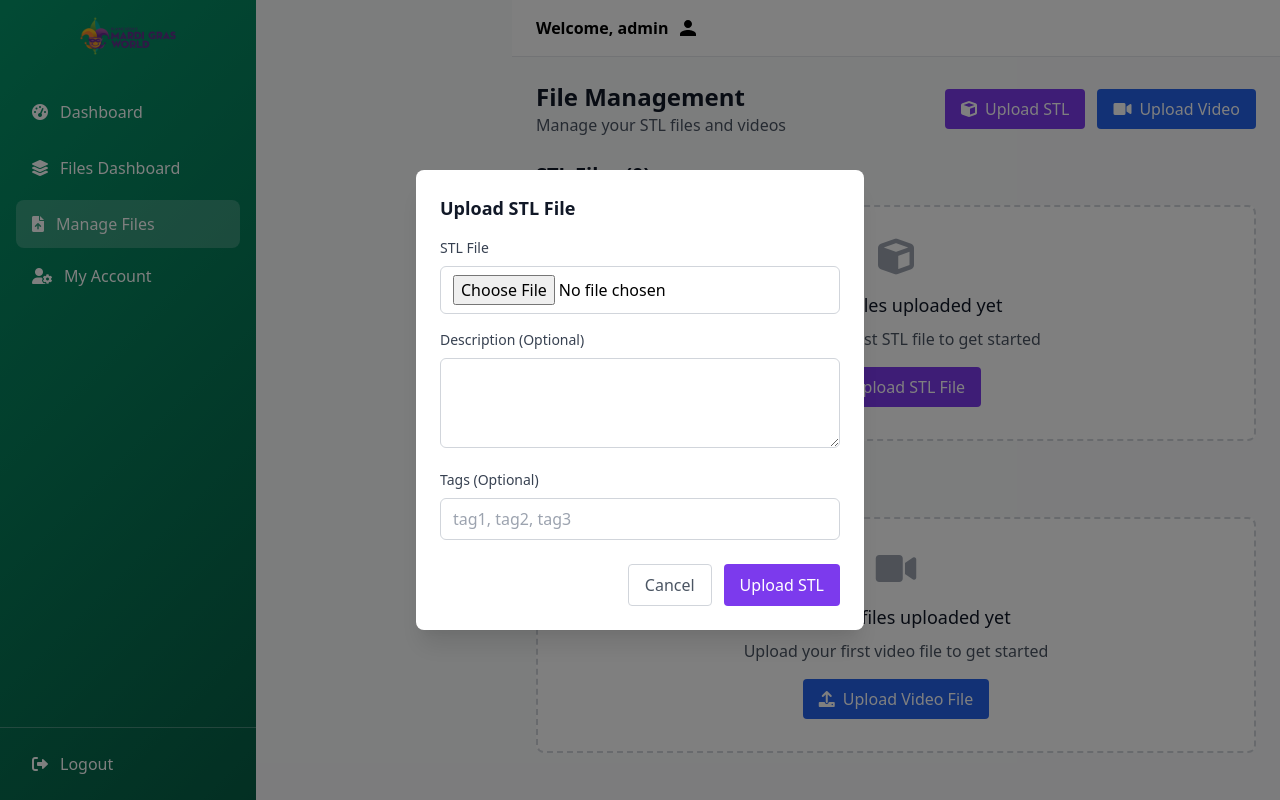
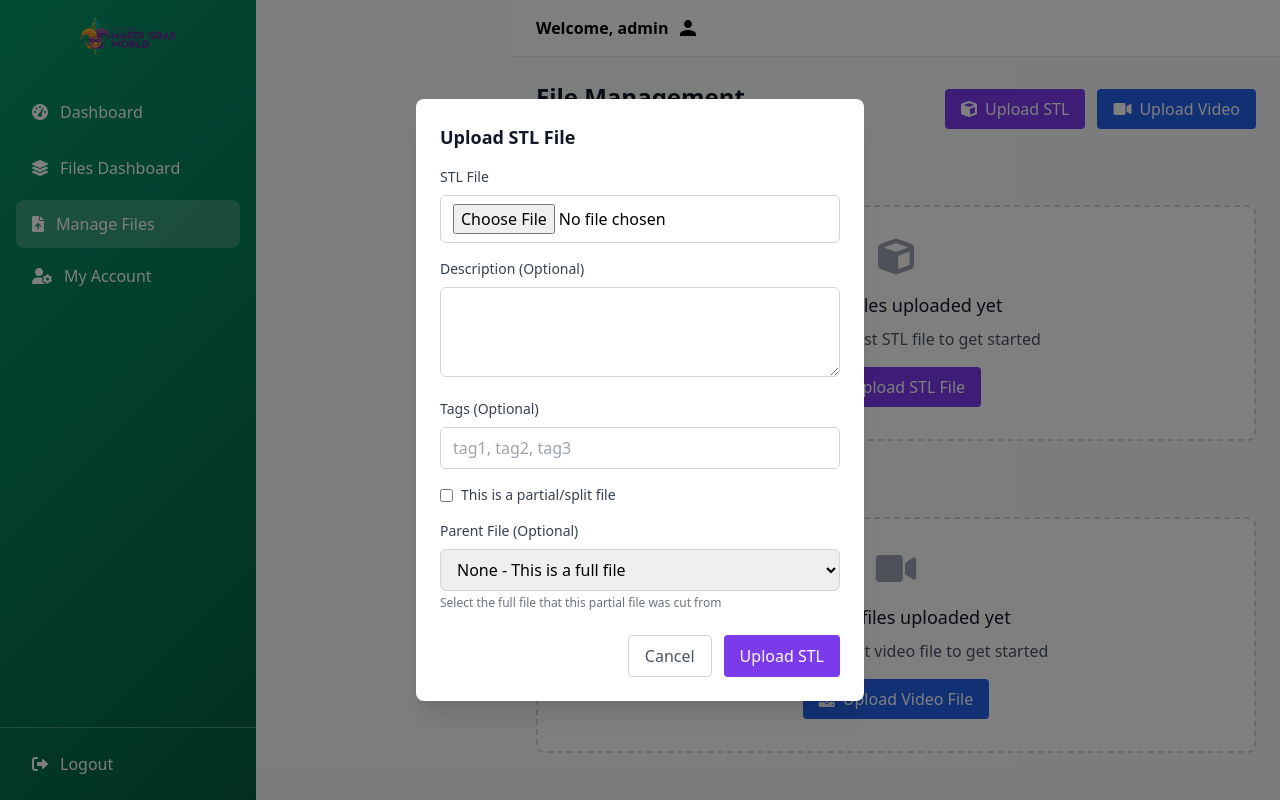
Before and after one commit to connorpage1/mgw-api, a Flask app: page /admin/files in a window 1280 px wide, after a click on "Upload STL". Run offline with Flask 3, Linux system fonts and the light colour scheme; a user stored in the database is signed in; some libraries are stand-ins or nearby versions.

Commit message:
Add parent child relationships, screenshots, etc

```diff
--- a/app.py
+++ b/app.py
@@ -372,15 +372,38 @@ class STLFile(db.Model):
     # User who uploaded the file
     uploaded_by = db.Column(db.Integer, db.ForeignKey('users.id'), nullable=False)
 
+    # Parent-child file relationships
+    parent_file_id = db.Column(db.String(36), db.ForeignKey('stl_files.id'), nullable=True)
+    is_partial = db.Column(db.Boolean, default=False)
+
+    # Screenshot for quick preview
+    screenshot_s3_key = db.Column(db.String(255), nullable=True)  # S3 key for screenshot image
+
     # Relationships
     videos = db.relationship('VideoFile', backref='stl_file', lazy=True, cascade='all, delete-orphan')
     uploader = db.relationship('User', backref='uploaded_stl_files')
+    parent_file = db.relationship('STLFile', remote_side=[id], backref='child_files')
 
     # Display flags
     is_featured = db.Column(db.Boolean, default=False)  # For tourist display
 
     def __repr__(self):
         return f'<STLFile {self.original_filename}>'
+
+    def get_screenshot_url(self):
+        """Generate presigned URL for screenshot if it exists"""
+        if not self.screenshot_s3_key or not s3_client:
+            return None
+
+        try:
+            return s3_client.generate_presigned_url(
+                'get_object',
+                Params={'Bucket': app.config['S3_BUCKET'], 'Key': self.screenshot_s3_key},
+                ExpiresIn=86400  # 24 hours
+            )
+        except Exception as e:
+            logger.error(f"Error generating screenshot URL: {e}")
+            return None
 
     def to_dict(self):
         return {
@@ -393,7 +416,12 @@ class STLFile(db.Model):
             'description': self.description,
             'tags': self.tags.split(',') if self.tags else [],
             'is_featured': self.is_featured,
-            'uploaded_by': self.uploader.email if self.uploader else None
+            'uploaded_by': self.uploader.email if self.uploader else None,
+            'is_partial': self.is_partial,
+            'parent_file_id': self.parent_file_id,
+            'parent_file': self.parent_file.original_filename if self.parent_file else None,
+            'child_files': [{'id': child.id, 'filename': child.original_filename} for child in self.child_files],
+            'screenshot_url': self.get_screenshot_url()
         }
 
 class VideoFile(db.Model):
@@ -528,6 +556,100 @@ def save_local_file(file_obj, local_path):
     except Exception as e:
         logger.error(f"Error saving file locally: {e}")
         return False
+
+def generate_stl_screenshot(stl_file_id, stl_s3_key=None, stl_local_path=None):
+    """Generate screenshot by calling pixie-viewer-v2 service"""
+    try:
+        import requests
+        import tempfile
+        import io
+
+        # Determine the STL file URL for pixie-viewer
+        if stl_s3_key and s3_client:
+            # Generate presigned URL for STL file
+            stl_url = s3_client.generate_presigned_url(
+                'get_object',
+                Params={'Bucket': app.config['S3_BUCKET'], 'Key': stl_s3_key},
+                ExpiresIn=3600  # 1 hour
+            )
+        elif stl_local_path:
+            # For local files, we'd need to serve them temporarily
+            # This is more complex and would require a local web server
+            logger.warning("Screenshot generation from local files not yet implemented")
+            return None
+        else:
+            logger.error("No valid STL source for screenshot generation")
+            return None
+
+        # Call screenshot generation service
+        # For now, we'll create a placeholder implementation
+        # You would call a headless browser service or pixie-viewer API
+        screenshot_data = generate_screenshot_via_headless_browser(stl_url)
+
+        if screenshot_data:
+            # Upload screenshot to S3
+            timestamp = datetime.utcnow().strftime('%Y%m%d_%H%M%S')
+            screenshot_s3_key = f"screenshots/{timestamp}_{stl_file_id}.png"
+
+            # Upload screenshot to S3
+            screenshot_file = io.BytesIO(screenshot_data)
+            if upload_to_s3(screenshot_file, screenshot_s3_key):
+                return screenshot_s3_key
+
+        return None
+
+    except Exception as e:
+        logger.error(f"Error generating screenshot: {e}")
+        return None
+
+def generate_screenshot_via_headless_browser(stl_url):
+    """Generate screenshot using pixie-v2 screenshot service"""
+    try:
+        import requests
+        import base64
+
+        # Call pixie-v2 screenshot service
+        screenshot_service_url = os.environ.get(
+            'PIXIE_SCREENSHOT_URL',
+            'http://localhost:3000/api/screenshot'
+        )
+
+        logger.info(f"Requesting screenshot from pixie-v2 service for: {stl_url}")
+
+        # Make request to screenshot service
+        response = requests.post(
+            screenshot_service_url,
+            json={"stl_url": stl_url},
+            timeout=60  # Allow up to 60 seconds for screenshot generation
+        )
+
+        if response.status_code == 200:
+            data = response.json()
+            if data.get('success') and data.get('screenshot'):
+                # Decode base64 screenshot
+                screenshot_bytes = base64.b64decode(data['screenshot'])
+                logger.info(f"Successfully generated screenshot ({len(screenshot_bytes)} bytes)")
+                return screenshot_bytes
+            else:
+                logger.error(f"Screenshot service returned error: {data.get('error', 'Unknown error')}")
+        else:
+            logger.error(f"Screenshot service HTTP error: {response.status_code} - {response.text}")
+
+        return None
+
+    except requests.exceptions.Timeout:
+        logger.error("Screenshot generation timed out (60s limit)")
+        return None
+    except requests.exceptions.ConnectionError:
+        service_url = screenshot_service_url.replace('/api/screenshot', '')
+        logger.error(f"Could not connect to screenshot service at {service_url}. Check PIXIE_SCREENSHOT_URL environment variable.")
+        return None
+    except ImportError:
+        logger.error("requests library not available for screenshot generation")
+        return None
+    except Exception as e:
+        logger.error(f"Error in headless browser screenshot: {e}")
+        return None
 
 def generate_presigned_url(s3_key, expiration=3600):
     """Generate presigned URL for S3 object"""
@@ -1807,6 +1929,10 @@ def upload_stl():
         flash('Failed to upload file', 'error')
         return redirect(url_for('admin_files_list'))
 
+    # Handle parent file relationship
+    parent_file_id = request.form.get('parent_file_id')
+    is_partial = request.form.get('is_partial') == 'true'
+
     # Save to database
     try:
         stl_file = STLFile(
@@ -1817,10 +1943,37 @@ def upload_stl():
             file_size=file_size,
             description=request.form.get('description', ''),
             tags=request.form.get('tags', ''),
-            uploaded_by=current_user.id
+            uploaded_by=current_user.id,
+            parent_file_id=parent_file_id if parent_file_id else None,
+            is_partial=is_partial
         )
         db.session.add(stl_file)
         db.session.commit()
+
+        # Generate screenshot asynchronously (in background)
+        # Use threading to not block the upload response
+        import threading
+
+        def generate_screenshot_async():
+            try:
+                screenshot_s3_key = generate_stl_screenshot(file_id, stored_s3_key, stored_local_path)
+                if screenshot_s3_key:
+                    # Update database in a new session
+                    with app.app_context():
+                        stl_file_update = STLFile.query.get(file_id)
+                        if stl_file_update:
+                            stl_file_update.screenshot_s3_key = screenshot_s3_key
+                            db.session.commit()
+                            logger.info(f"Screenshot generated for STL file {file_id}: {screenshot_s3_key}")
+                else:
+                    logger.warning(f"Failed to generate screenshot for STL file {file_id}")
+            except Exception as e:
+                logger.error(f"Error generating screenshot for STL file {file_id}: {e}")
+
+        # Start screenshot generation in background thread
+        screenshot_thread = threading.Thread(target=generate_screenshot_async)
+        screenshot_thread.daemon = True
+        screenshot_thread.start()
 
         log_file_upload(original_filename, 'stl', file_size, current_user.id, True)
         flash(f'STL file "{original_filename}" uploaded successfully', 'success')
@@ -2152,7 +2305,8 @@ def pixie_api_featured():
             'view_count': featured_file.view_count or 0,
             'description': featured_file.description or '',
             'tags': featured_file.tags.split(',') if featured_file.tags else [],
-            'download_url': download_url
+            'download_url': download_url,
+            'screenshot_url': featured_file.get_screenshot_url()
         }
 
         # Update view count
@@ -2197,9 +2351,12 @@ def pixie_api_past_projects():
                     'size': file.file_size,
                     'upload_date': file.upload_timestamp.isoformat(),
                     'download_url': download_url,
+                    'screenshot_url': file.get_screenshot_url(),
                     'tags': file.tags.split(',') if file.tags else [],
                     'view_count': file.view_count,
-                    'is_featured': file.is_featured
+                    'is_featured': file.is_featured,
+                    'is_partial': file.is_partial,
+                    'parent_file_id': file.parent_file_id
                 })
 
         return jsonify({'projects': projects})
--- a/templates/admin/files_list.html
+++ b/templates/admin/files_list.html
@@ -32,6 +32,7 @@
                 <thead class="bg-gray-50">
                     <tr>
                         <th class="px-6 py-3 text-left text-xs font-medium text-gray-500 uppercase tracking-wider">File</th>
+                        <th class="px-6 py-3 text-left text-xs font-medium text-gray-500 uppercase tracking-wider">Type</th>
                         <th class="px-6 py-3 text-left text-xs font-medium text-gray-500 uppercase tracking-wider">Size</th>
                         <th class="px-6 py-3 text-left text-xs font-medium text-gray-500 uppercase tracking-wider">Views</th>
                         <th class="px-6 py-3 text-left text-xs font-medium text-gray-500 uppercase tracking-wider">Uploaded</th>
@@ -41,17 +42,34 @@
                 </thead>
                 <tbody class="bg-white divide-y divide-gray-200">
                     {% for file in stl_files %}
-                    <tr>
+                    <tr class="{{ 'bg-blue-50' if file.is_partial else '' }}">
                         <td class="px-6 py-4 whitespace-nowrap">
                             <div class="flex items-center">
                                 <i class="fas fa-cube text-purple-400 mr-3"></i>
                                 <div>
-                                    <div class="text-sm font-medium text-gray-900">{{ file.original_filename }}</div>
+                                    <div class="text-sm font-medium text-gray-900">
+                                        {% if file.is_partial %}
+                                            <span class="text-blue-600">↳</span>
+                                        {% endif %}
+                                        {{ file.original_filename }}
+                                    </div>
                                     {% if file.description %}
                                     <div class="text-sm text-gray-500">{{ file.description[:50] }}{% if file.description|length > 50 %}...{% endif %}</div>
                                     {% endif %}
+                                    {% if file.parent_file %}
+                                    <div class="text-xs text-blue-600">Part of: {{ file.parent_file.original_filename }}</div>
+                                    {% elif file.child_files %}
+                                    <div class="text-xs text-green-600">{{ file.child_files|length }} part{{ 's' if file.child_files|length != 1 else '' }}</div>
+                                    {% endif %}
                                 </div>
                             </div>
+                        </td>
+                        <td class="px-6 py-4 whitespace-nowrap text-sm text-gray-500">
+                            {% if file.is_partial %}
+                            <span class="px-2 py-1 bg-blue-100 text-blue-800 text-xs rounded">Partial</span>
+                            {% else %}
+                            <span class="px-2 py-1 bg-green-100 text-green-800 text-xs rounded">Full</span>
+                            {% endif %}
                         </td>
                         <td class="px-6 py-4 whitespace-nowrap text-sm text-gray-500">
                             {{ (file.file_size / 1024 / 1024) | round(2) }} MB
@@ -195,10 +213,26 @@
                 <textarea name="description" rows="3"
                           class="w-full px-3 py-2 border border-gray-300 rounded-md focus:outline-none focus:ring-2 focus:ring-purple-500"></textarea>
             </div>
-            <div class="mb-6">
+            <div class="mb-4">
                 <label class="block text-sm font-medium text-gray-700 mb-2">Tags (Optional)</label>
                 <input type="text" name="tags" placeholder="tag1, tag2, tag3"
                        class="w-full px-3 py-2 border border-gray-300 rounded-md focus:outline-none focus:ring-2 focus:ring-purple-500">
+            </div>
+            <div class="mb-4">
+                <label class="flex items-center">
+                    <input type="checkbox" name="is_partial" value="true" class="mr-2">
+                    <span class="text-sm font-medium text-gray-700">This is a partial/split file</span>
+                </label>
+            </div>
+            <div class="mb-6">
+                <label class="block text-sm font-medium text-gray-700 mb-2">Parent File (Optional)</label>
+                <select name="parent_file_id" class="w-full px-3 py-2 border border-gray-300 rounded-md focus:outline-none focus:ring-2 focus:ring-purple-500">
+                    <option value="">None - This is a full file</option>
+                    {% for file in stl_files if not file.is_partial %}
+                    <option value="{{ file.id }}">{{ file.original_filename }}</option>
+                    {% endfor %}
+                </select>
+                <p class="text-xs text-gray-500 mt-1">Select the full file that this partial file was cut from</p>
             </div>
             <div class="flex justify-end space-x-3">
                 <button type="button" onclick="document.getElementById('stlUploadModal').classList.add('hidden')"
```
Also changed, not shown: migration_add_file_relationships.sql (added, +15 -0 lines), templates/admin/stl_file_detail.html (+62 -0 lines), 1 other file.
